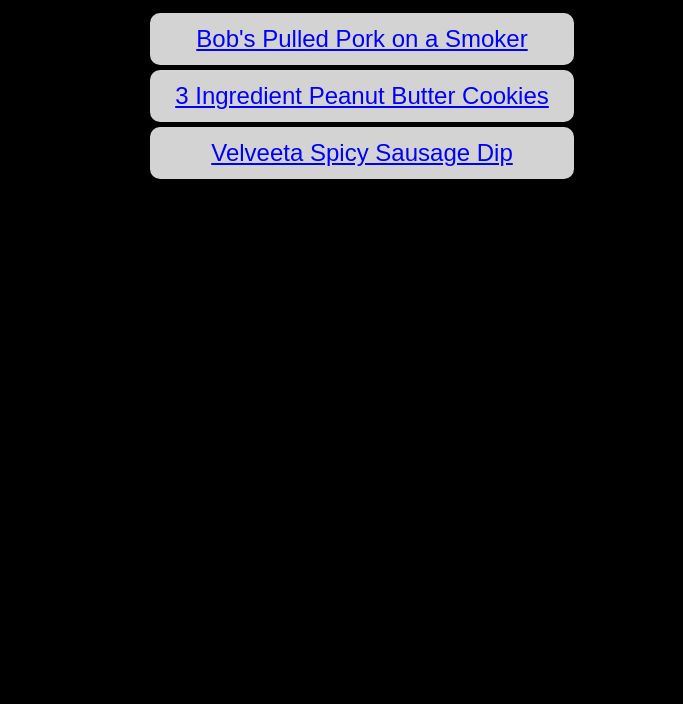
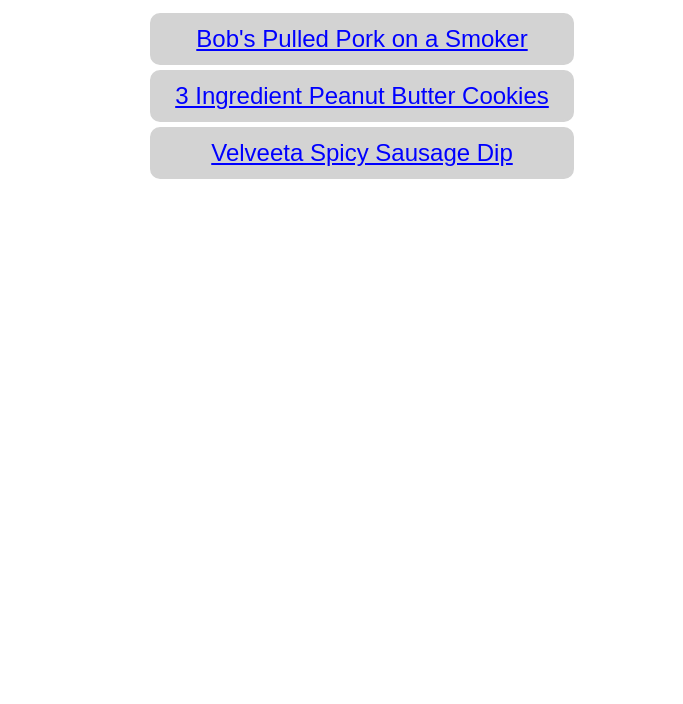
Before and after one commit to lfrey74/personal-website-work, a plain HTML site: page odin-recipes/index.html in a window 1280 px wide. Shown: the part 96-800 px from the top of the page, without its empty margins (298-981 px from the left). Drawn offline with Linux system fonts and the light colour scheme.

Commit message:
Change background to white and text color to black
Reset to a white background color and text color
of black for testing a brighter web page design
after adding a new branch for testing dark page
designs.

```diff
--- a/odin-recipes/recipes/style.css
+++ b/odin-recipes/recipes/style.css
@@ -1,7 +1,7 @@
 body {
-    background-color: black;
+    background-color: white;
     font-family: Arial, Verdana, sans-serif;
-    color: white;
+    color: black;
     width: 600px;
     margin: 0 auto;
 }
--- a/odin-recipes/style.css
+++ b/odin-recipes/style.css
@@ -1,7 +1,7 @@
 body{
-    background-color: black;
+    background-color: white;
     font-family: Arial, Verdana, sans-serif;
-    color: white;
+    color: black;
 }
 
 h1 {
```
